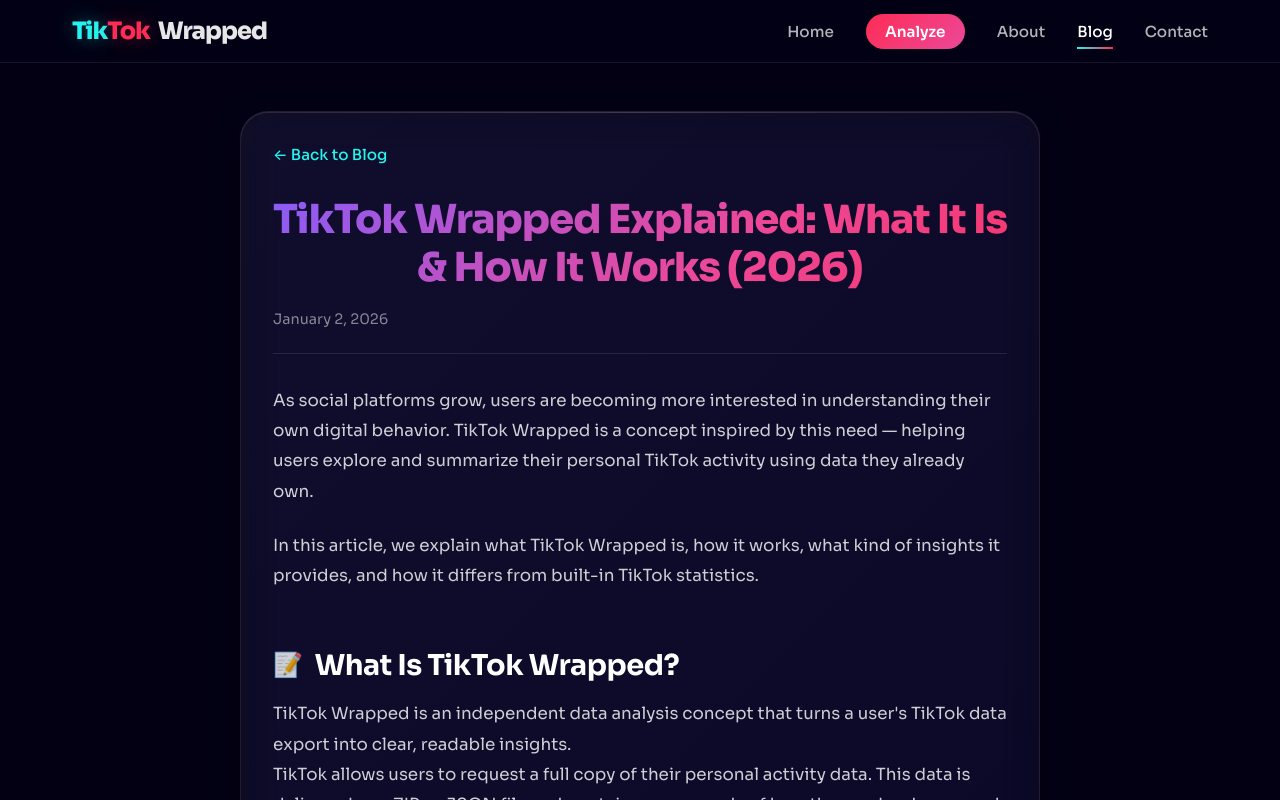
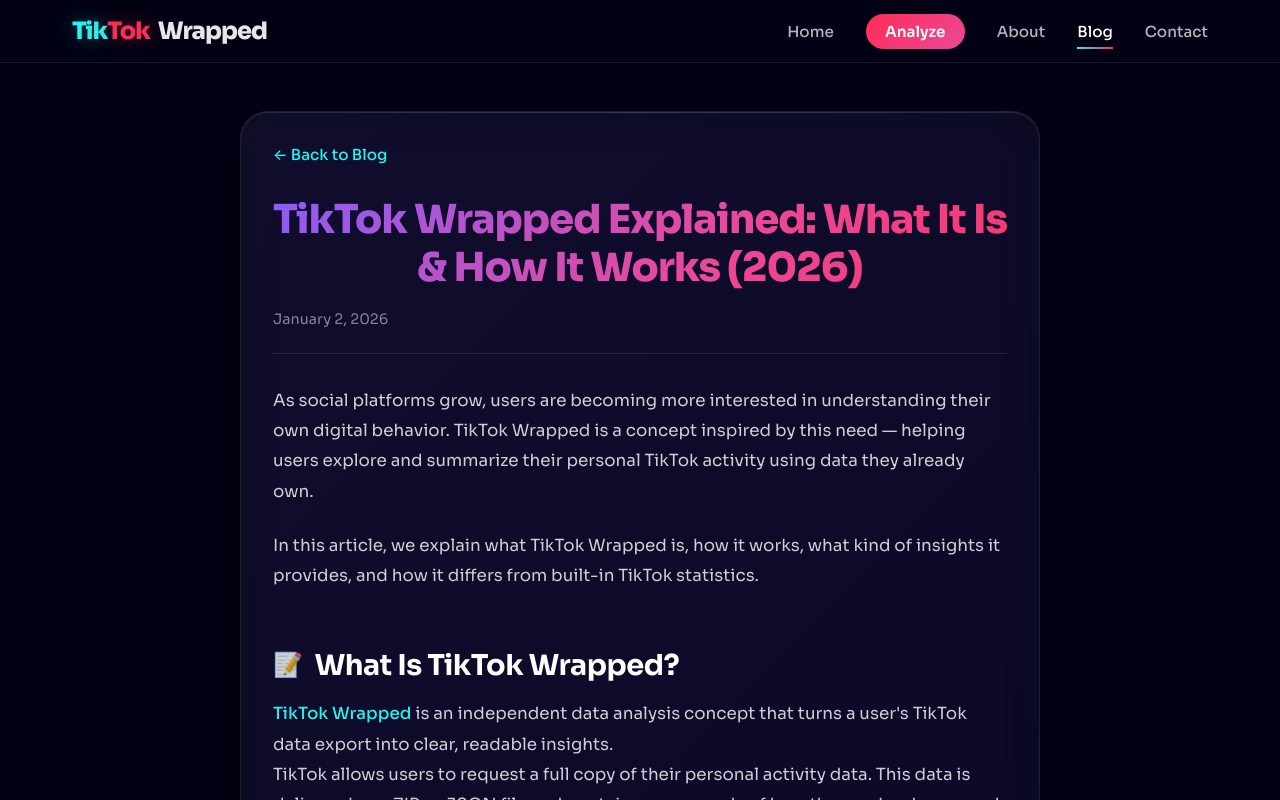
Before and after one commit to StanislavHomych/ttwraped, a Next.js app: page /blog/tiktok-wrapped-explained-what-it-is-how-it-works in a window 1280 px wide. Shown: the top 800 px of the page. Built offline with nearby package versions, Linux system fonts and the light colour scheme.

Commit message:
added hyperlinks in blogs

```diff
--- a/app/blog/how-to-analyze-tiktok-data-safely-privacy-first-guide/page.tsx
+++ b/app/blog/how-to-analyze-tiktok-data-safely-privacy-first-guide/page.tsx
@@ -164,7 +164,7 @@
             <div className="blog-post-step">
               <h3 className="blog-post-step-title">Automated Analysis Tools</h3>
               <p className="blog-post-text">
-                Automated tools such as TikTok Wrapped summarize data by:
+                Automated tools such as <Link href="/">TikTok Wrapped</Link> summarize data by:
               </p>
               <ul className="blog-post-list">
                 <li>grouping related records,</li>
--- a/app/blog/how-to-download-analyze-tiktok-data/page.tsx
+++ b/app/blog/how-to-download-analyze-tiktok-data/page.tsx
@@ -148,7 +148,7 @@
           <section className="blog-post-section">
             <h2 className="blog-post-section-title">How to Analyze TikTok Data Easily</h2>
             <p className="blog-post-text">
-              Instead of manually reviewing raw files, users can upload their official TikTok data export to tools like TikTok Wrapped, which automatically convert the data into readable summaries and visual insights.
+              Instead of manually reviewing raw files, users can upload their official TikTok data export to tools like <Link href="/">TikTok Wrapped</Link>, which automatically convert the data into readable summaries and visual insights.
             </p>
             <p className="blog-post-text">
               These tools do not create or modify data — they simply organize information already provided by TikTok and present it in an accessible format.
--- a/app/blog/tiktok-wrapped-explained-what-it-is-how-it-works/page.tsx
+++ b/app/blog/tiktok-wrapped-explained-what-it-is-how-it-works/page.tsx
@@ -48,7 +48,7 @@
           <section className="blog-post-section">
             <h2 className="blog-post-section-title">What Is TikTok Wrapped?</h2>
             <p className="blog-post-text">
-              TikTok Wrapped is an independent data analysis concept that turns a user&apos;s TikTok data export into clear, readable insights.
+              <Link href="/">TikTok Wrapped</Link> is an independent data analysis concept that turns a user&apos;s TikTok data export into clear, readable insights.
             </p>
             <p className="blog-post-text">
               TikTok allows users to request a full copy of their personal activity data. This data is delivered as a ZIP or JSON file and contains raw records of how the app has been used over time.
--- a/app/blog/tiktok-wrapped-vs-tiktok-analytics-whats-the-difference/page.tsx
+++ b/app/blog/tiktok-wrapped-vs-tiktok-analytics-whats-the-difference/page.tsx
@@ -71,7 +71,7 @@
           <section className="blog-post-section">
             <h2 className="blog-post-section-title">What Is TikTok Wrapped?</h2>
             <p className="blog-post-text">
-              TikTok Wrapped is an independent data analysis tool that works with a user&apos;s official TikTok data export.
+              <Link href="/">TikTok Wrapped</Link> is an independent data analysis tool that works with a user&apos;s official TikTok data export.
             </p>
             <p className="blog-post-text">
               Instead of focusing on content performance, TikTok Wrapped analyzes:
--- a/app/blog/what-your-tiktok-usage-says-about-your-digital-habits/page.tsx
+++ b/app/blog/what-your-tiktok-usage-says-about-your-digital-habits/page.tsx
@@ -170,7 +170,7 @@
           <section className="blog-post-section">
             <h2 className="blog-post-section-title">Turning Raw Data Into Insights</h2>
             <p className="blog-post-text">
-              TikTok data exports are technical and not designed for easy interpretation. Tools like TikTok Wrapped organize raw records into:
+              TikTok data exports are technical and not designed for easy interpretation. Tools like <Link href="/">TikTok Wrapped</Link> organize raw records into:
             </p>
             <ul className="blog-post-list">
               <li>timelines,</li>
--- a/app/globals.css
+++ b/app/globals.css
@@ -2951,6 +2951,20 @@
   font-weight: 600;
 }
 
+.blog-post-content a {
+  color: #25f4ee;
+  text-decoration: none;
+  transition: all 0.3s ease;
+  font-weight: 500;
+  border-bottom: 1px solid transparent;
+}
+
+.blog-post-content a:hover {
+  color: #fe2c55;
+  border-bottom-color: #fe2c55;
+  text-shadow: 0 0 10px rgba(254, 44, 85, 0.4);
+}
+
 .blog-post-section {
   margin: 2rem 0;
 }
```
Also changed, not shown: 1 other file (tests, documents, lock files or other folders).
